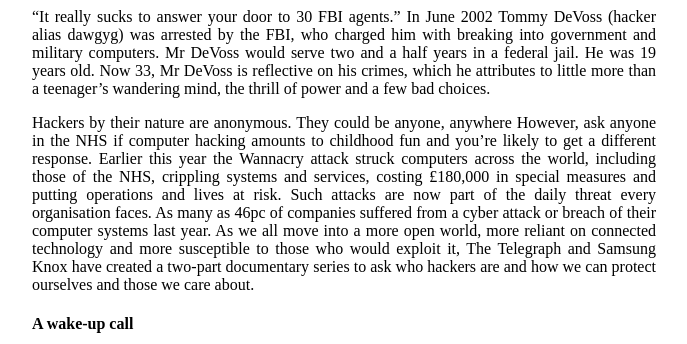
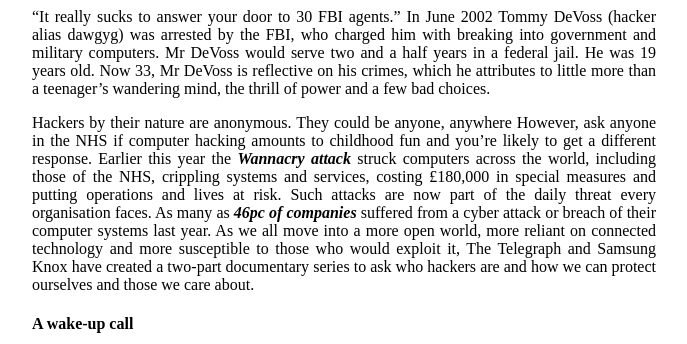
Before and after one commit to UQuark0/UQuark0.github.io, a plain HTML site: page topic10.html in a window 1280 px wide. Shown: the top 344 px of the page, without its empty margins (296-983 px from the left). Drawn offline with Linux system fonts and the light colour scheme.

Commit message:
Topic 10 keywords

```diff
--- a/topic10.html
+++ b/topic10.html
@@ -10,10 +10,11 @@
         jail. He was 19 years old. Now 33, Mr DeVoss is reflective on his crimes, which he attributes to little more than a teenager’s wandering mind, the thrill of power and a few bad choices.
     </p>
     <p>
-        Hackers by their nature are anonymous. They could be anyone, anywhere However, ask anyone in the NHS if computer hacking amounts to childhood fun and you’re likely to get a different response. Earlier this year the Wannacry attack struck computers across
-        the world, including those of the NHS, crippling systems and services, costing £180,000 in special measures and putting operations and lives at risk. Such attacks are now part of the daily threat every organisation faces. As many as 46pc of companies suffered
-        from a cyber attack or breach of their computer systems last year. As we all move into a more open world, more reliant on connected technology and more susceptible to those who would exploit it, The Telegraph and Samsung Knox have created a two-part
-        documentary series to ask who hackers are and how we can protect ourselves and those we care about.
+        Hackers by their nature are anonymous. They could be anyone, anywhere However, ask anyone in the NHS if computer hacking amounts to childhood fun and you’re likely to get a different response. Earlier this year the <b><i>Wannacry attack</i></b> struck
+        computers across the world, including those of the NHS, crippling systems and services, costing £180,000 in special measures and putting operations and lives at risk. Such attacks are now part of the daily threat every organisation faces. As many
+        as
+        <b><i>46pc of companies</i></b> suffered from a cyber attack or breach of their computer systems last year. As we all move into a more open world, more reliant on connected technology and more susceptible to those who would exploit it, The Telegraph
+        and Samsung Knox have created a two-part documentary series to ask who hackers are and how we can protect ourselves and those we care about.
 
     </p>
     <h4>A wake-up call</h4>
```
